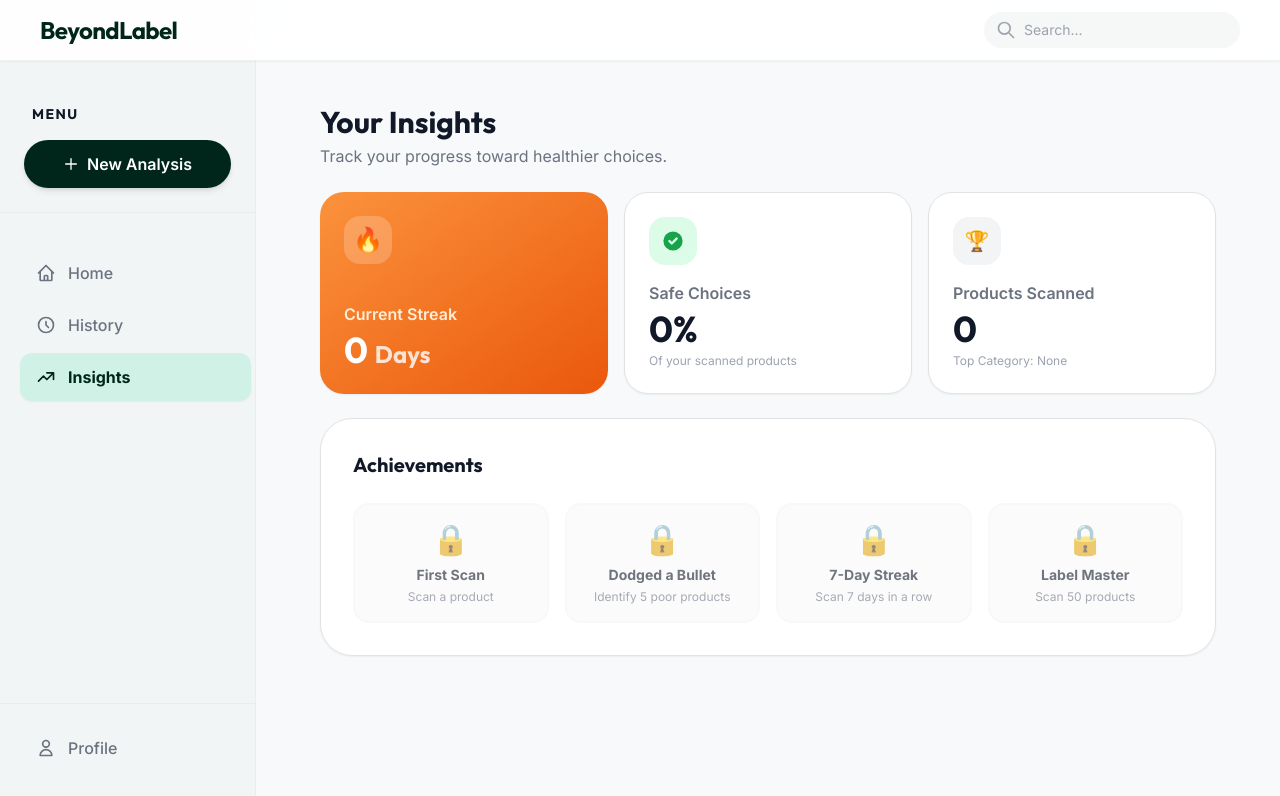
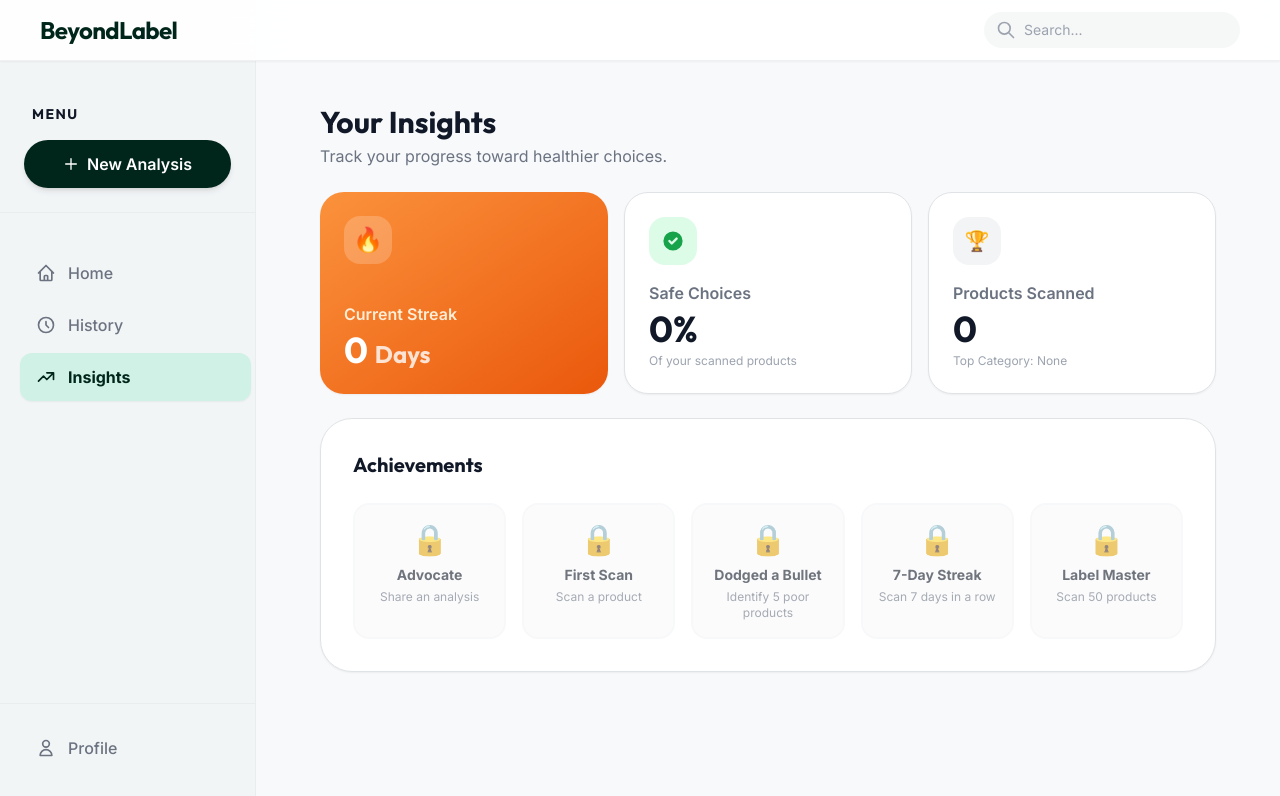
Before and after one commit to mrigank-raj/BeyondLabel, a React (Vite) app: page / in a window 1280 px wide. Both pictures are taken after a click on the button "Insights". Shown: the top 796 px of the page. Built offline with nearby package versions, Linux system fonts and the light colour scheme; no server answers.

Commit message:
feat: implement phase 5 initial growth loop (viral share text and referral badge)

```diff
--- a/src/components/InsightsDashboard.jsx
+++ b/src/components/InsightsDashboard.jsx
@@ -4,12 +4,20 @@ import { useAuth } from '../contexts/AuthContext';
 
 const InsightsDashboard = () => {
   const [history, setHistory] = useState([]);
+  const [hasShared, setHasShared] = useState(false);
   const { user } = useAuth();
 
   useEffect(() => {
     // In a full implementation, this would fetch from Supabase.
     // For now, we use the local cache which stays in sync with Supabase.
     setHistory(getHistory());
+
+    // Check share status
+    setHasShared(localStorage.getItem('beyondlabel_has_shared') === 'true');
+
+    const handleShare = () => setHasShared(true);
+    window.addEventListener('beyondlabel_share', handleShare);
+    return () => window.removeEventListener('beyondlabel_share', handleShare);
   }, []);
 
   const calculateStreak = () => {
@@ -131,7 +139,13 @@ const InsightsDashboard = () => {
       {/* Badges / Achievements */}
       <section className="bg-white rounded-4xl p-6 md:p-8 shadow-sm border border-surface-variant">
         <h2 className="font-display font-bold text-xl text-gray-900 mb-6">Achievements</h2>
-        <div className="grid grid-cols-2 md:grid-cols-4 gap-4">
+        <div className="grid grid-cols-2 md:grid-cols-5 gap-4">
+
+          <div className={`p-4 rounded-2xl border-2 text-center transition-colors ${hasShared ? 'border-blue-400 bg-blue-50' : 'border-gray-100 bg-gray-50 opacity-60'}`}>
+            <div className="text-3xl mb-2">{hasShared ? '📢' : '🔒'}</div>
+            <h3 className="font-bold text-gray-900 text-sm">Advocate</h3>
+            <p className="text-xs text-gray-500 mt-1">Share an analysis</p>
+          </div>
 
           <div className={`p-4 rounded-2xl border-2 text-center transition-colors ${stats.total >= 1 ? 'border-amber-400 bg-amber-50' : 'border-gray-100 bg-gray-50 opacity-60'}`}>
             <div className="text-3xl mb-2">{stats.total >= 1 ? '🥚' : '🔒'}</div>
--- a/src/components/VerdictCard.jsx
+++ b/src/components/VerdictCard.jsx
@@ -34,8 +34,12 @@ const VerdictCard = ({ verdictData }) => {
   const config = getVerdictConfig();
 
   const handleCopy = () => {
-    navigator.clipboard.writeText(`BeyondLabel Verdict: ${verdict}\n\n${why}\n\nAlternative: ${alternative || 'N/A'}`);
+    navigator.clipboard.writeText(`🚨 BeyondLabel just analyzed my food... \nVerdict: ${config.label} ${config.icon}\n\n${why}\n\nCheck your own food here: https://beyondlabel.vercel.app`);
     setCopied(true);
+    // Track share event for gamification
+    localStorage.setItem('beyondlabel_has_shared', 'true');
+    window.dispatchEvent(new Event('beyondlabel_share'));
+
     setTimeout(() => setCopied(false), 2000);
   };
 
@@ -44,9 +48,12 @@ const VerdictCard = ({ verdictData }) => {
       try {
         await navigator.share({
           title: 'BeyondLabel Verdict',
-          text: `Check out this product analysis: ${verdict}\n${why}`,
-          url: window.location.href,
+          text: `🚨 BeyondLabel just analyzed my food... \nVerdict: ${config.label} ${config.icon}\n\n${why}\n\nCheck your own food here:`,
+          url: 'https://beyondlabel.vercel.app',
         });
+        // Track share event for gamification
+        localStorage.setItem('beyondlabel_has_shared', 'true');
+        window.dispatchEvent(new Event('beyondlabel_share'));
       } catch (err) {
         console.log('Error sharing:', err);
       }
```
Also changed, not shown: 1 other file (tests, documents, lock files or other folders).
